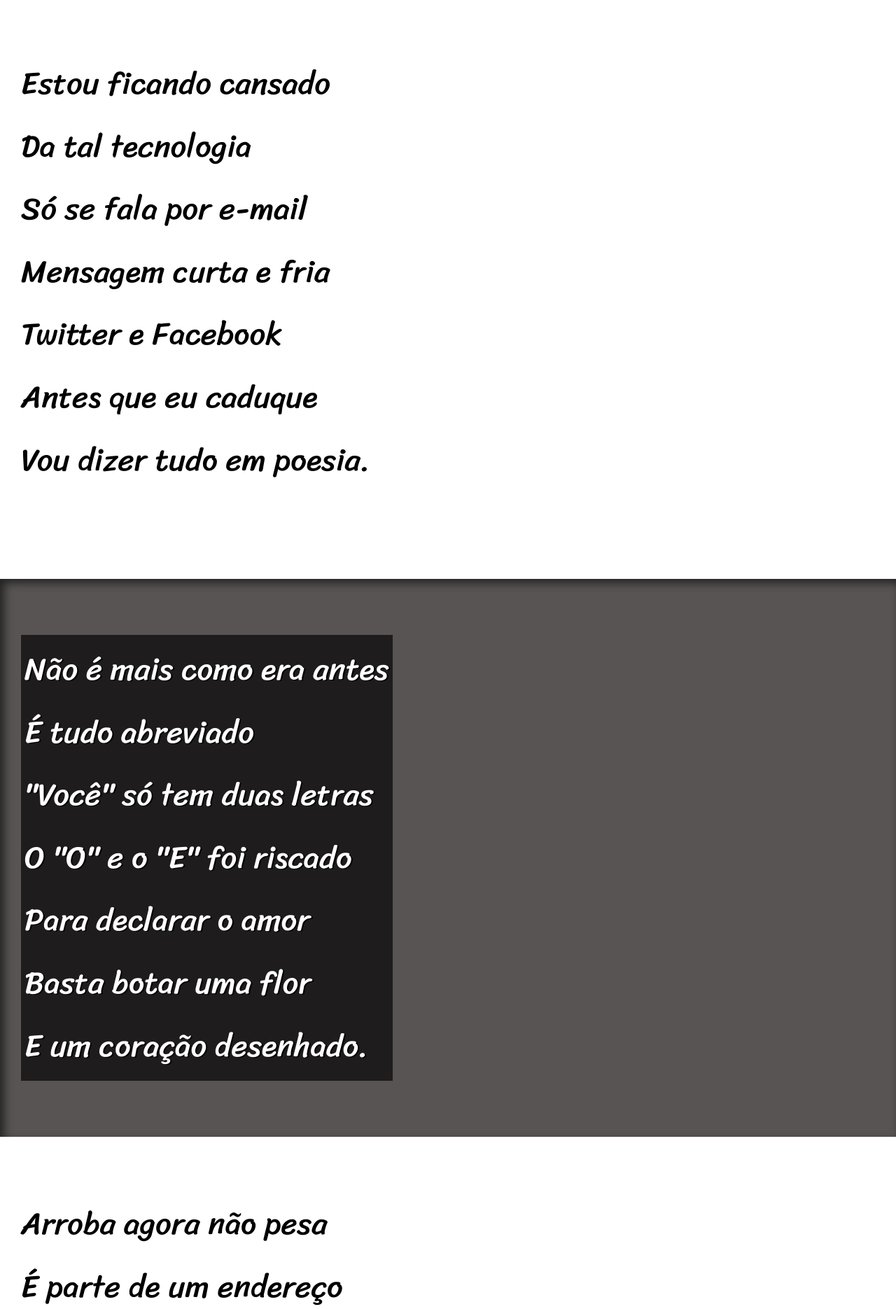
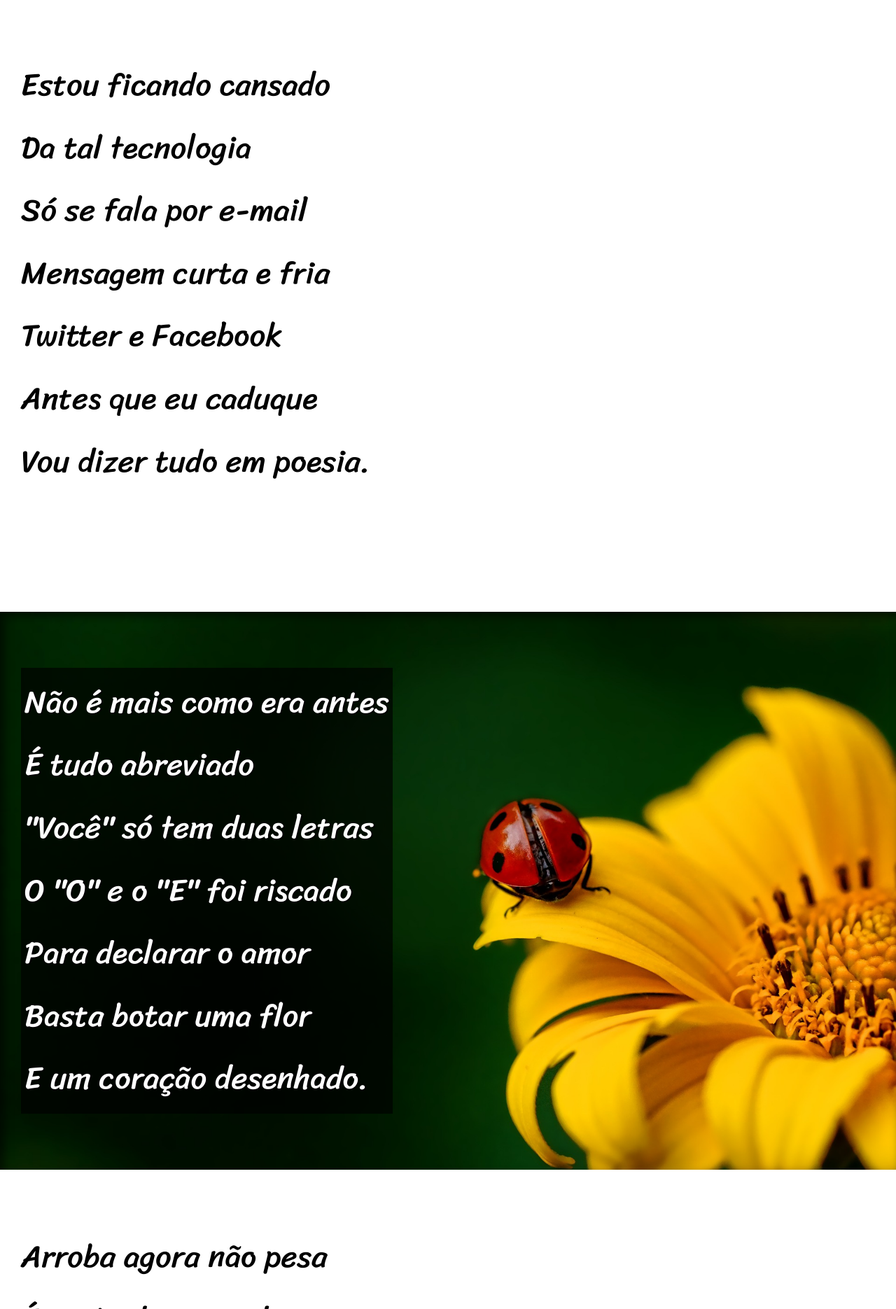
Before and after one commit to josesenasilva/projeto-cordel, a plain HTML site: page index.html in a window 1280 px wide. Shown: the part 263-2133 px from the top of the page at 70% size. Drawn offline with Linux system fonts and the light colour scheme.

Commit message:
atualizei  o projeto

```diff
--- a/style.css
+++ b/style.css
@@ -27,13 +27,14 @@ header {
     background-color: black;
     color: white;
     text-align: center;
-    font-family: var(--fonte2);
+
 }
 
 header > h1 {
     padding-top: 50px;
     font-variant: small-caps;
     font-size: 10vw;
+    font-family: var(--fonte2);
 }
 
 header > p {
@@ -60,19 +61,20 @@ section {
 }
 
 section > p {
-    padding-bottom: 1em;
+    padding-bottom: 2em;
 }
 
 section.normal {
 
-background-color: white;
-color: black;
+    background-color: white;
+    color: black;
 }
 
 section.imagem {
     background-color: rgb(88, 84, 84);
     color: white;
     box-shadow: inset 6px 6px 13px 0px rgba(0, 0, 0, 0.596);
+    background-size: cover;
     background-attachment: fixed;
 }
 
@@ -85,14 +87,14 @@ section.imagem > p {
 }
 
 section#img01 {
-    background-image: url(../desafio.014/imagens/background001.jpg);
+    background-image: url(../projeto-cordel/imagens/background001.jpg);
     background-position: right center;
 
 
 }
 
 section#img02 {
-    background-image: url(../desafio.012/imagens/background002.jpg);
+    background-image: url(../projeto-cordel/imagens/background002.jpg);
 
 }
 
```
